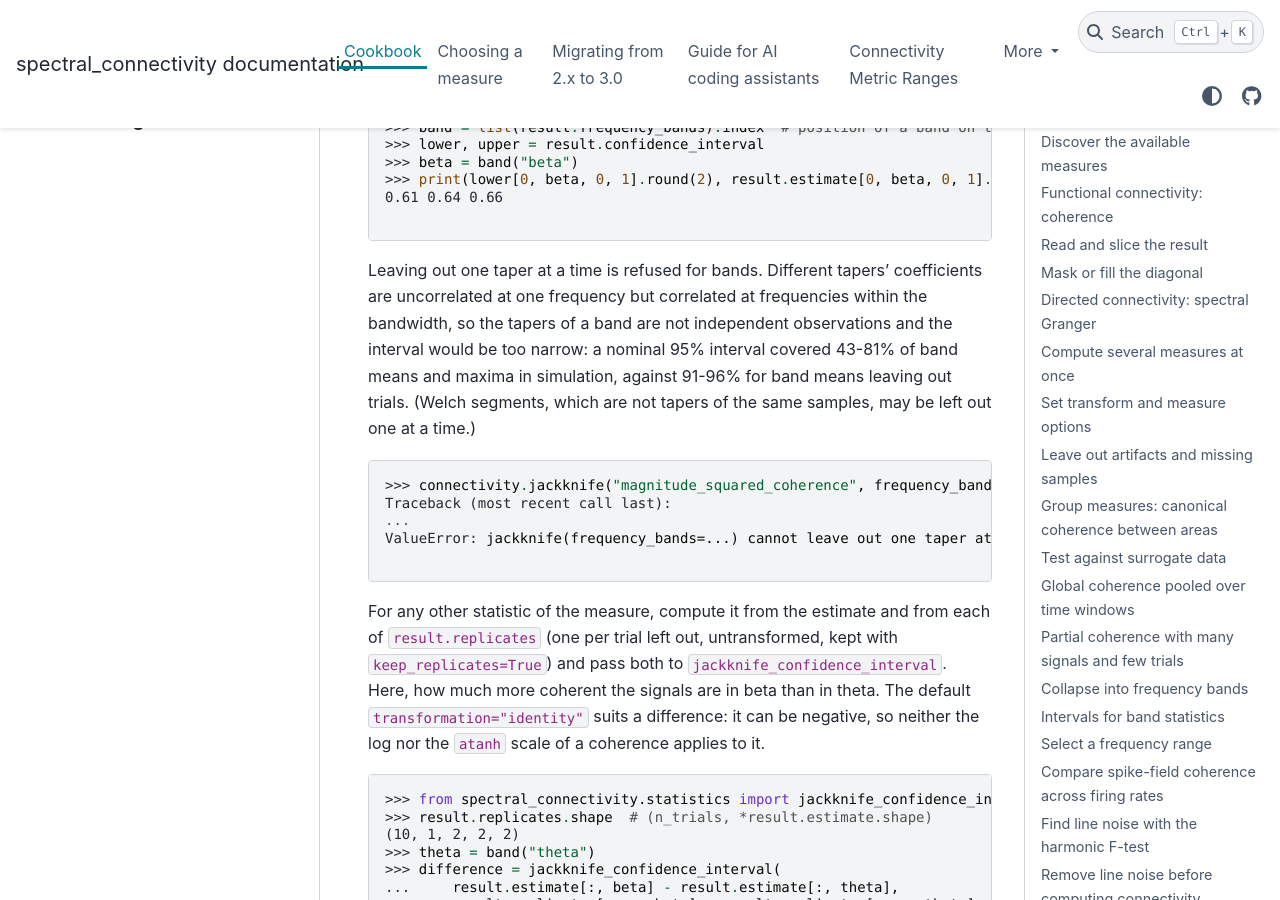
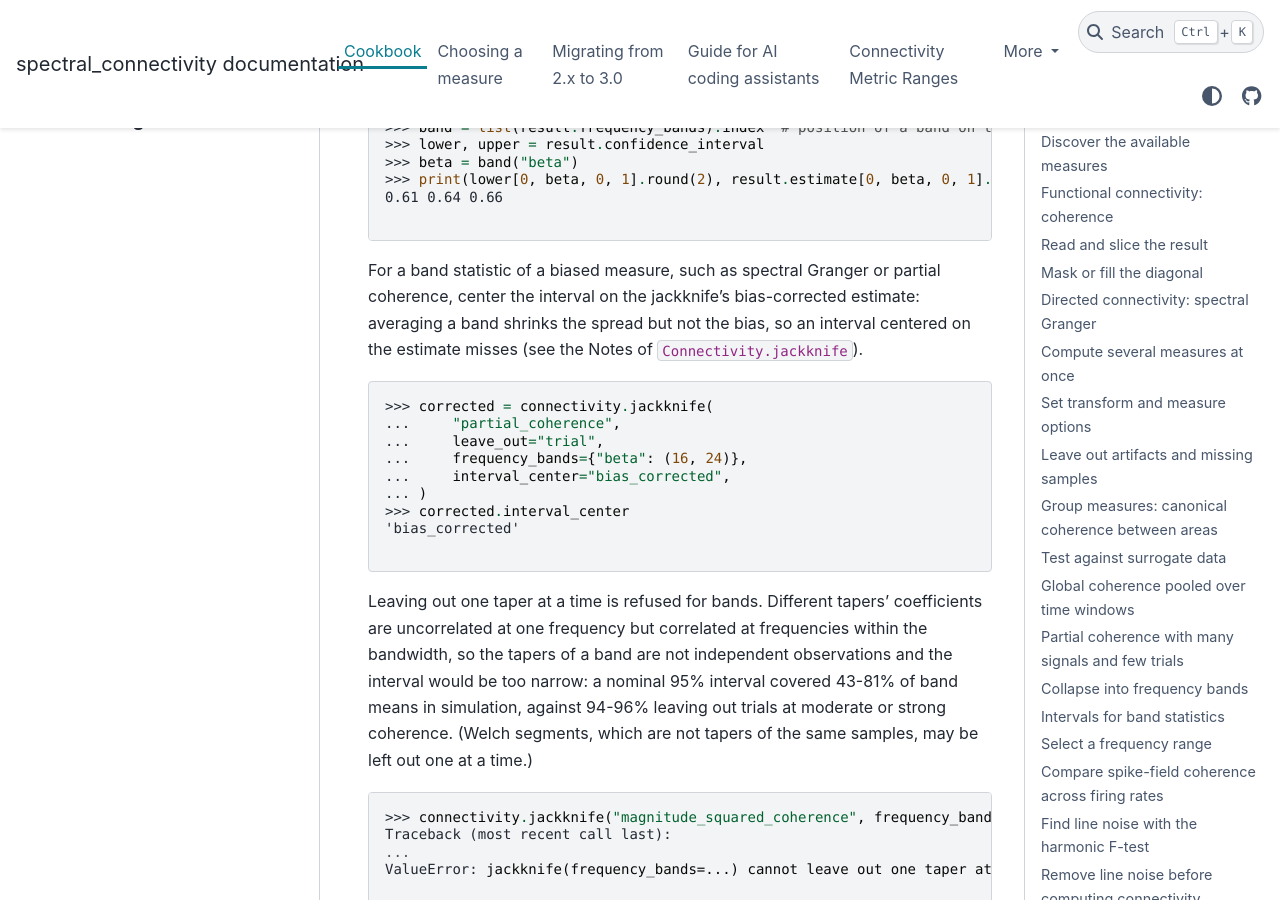
Before and after one commit to Eden-Kramer-Lab/spectral_connectivity, a Sphinx documentation site: the page built from docs/cookbook.md, in a window 1280 px wide and 900 px high, scrolled down 17053 px. Built offline with Sphinx 7.4.7 and the PyData theme 0.15.4, drawn with Linux system fonts in a browser that asks for light colours; pages that are not in the unit, such as notebooks, are missing from menus; the version number could not be read and is left out.

Commit message:
Rescope the band coverage figures; document the bias-corrected center
- jackknife Notes, CHANGELOG and cookbook: leaving out tapers covered
  43-81% of band means, and band maxima very unevenly (43-47% in
  long-window single-trial runs, 62-95% in others); leaving out trials
  (3-20 trials) covered 94-96% of band means at moderate or strong
  coherence, 87% at a weak band mean of 0.07 with 5 trials (the
  estimate's bias), and 69-96% of band maxima, from a reviewer's 1000-3000
  datasets per configuration. The taper correlation is stated as the test
  asserts it (up to 0.4-0.6, median 0.2-0.4, 1-3 bins apart) and the
  phase_slope_index figures with their configuration.
- interval_center: parameter, Notes (band statistics of biased measures;
  not for zero coherence or band maxima; a marked placeholder for
  single-frequency intervals), a cookbook example, and CHANGELOG.
- A bin keeping no unit is NaN without a warning (Notes, CHANGELOG); one
  taper per trial with observations_are_independent=False is now computed
  (CHANGELOG, in the leave_out entry).

Co-Authored-By: Claude Opus 5.5 <noreply@anthropic.com>

````diff
--- a/docs/cookbook.md
+++ b/docs/cookbook.md
@@ -791,12 +791,29 @@ rhythm, so they are coherent in the beta band only:
 
 ```
 
+For a band statistic of a biased measure, such as spectral Granger or
+partial coherence, center the interval on the jackknife's bias-corrected
+estimate: averaging a band shrinks the spread but not the bias, so an interval
+centered on the estimate misses (see the Notes of `Connectivity.jackknife`).
+
+```python
+>>> corrected = connectivity.jackknife(
+...     "partial_coherence",
+...     leave_out="trial",
+...     frequency_bands={"beta": (16, 24)},
+...     interval_center="bias_corrected",
+... )
+>>> corrected.interval_center
+'bias_corrected'
+
+```
+
 Leaving out one taper at a time is refused for bands. Different tapers'
 coefficients are uncorrelated at one frequency but correlated at frequencies
 within the bandwidth, so the tapers of a band are not independent
 observations and the interval would be too narrow: a nominal 95% interval
-covered 43-81% of band means and maxima in simulation, against 91-96% for
-band means leaving out trials. (Welch segments, which are not tapers of the
+covered 43-81% of band means in simulation, against 94-96% leaving out trials
+at moderate or strong coherence. (Welch segments, which are not tapers of the
 same samples, may be left out one at a time.)
 
 ```python
````
Also changed, not shown: CHANGELOG.md (+25 -9 lines), 1 other file.
